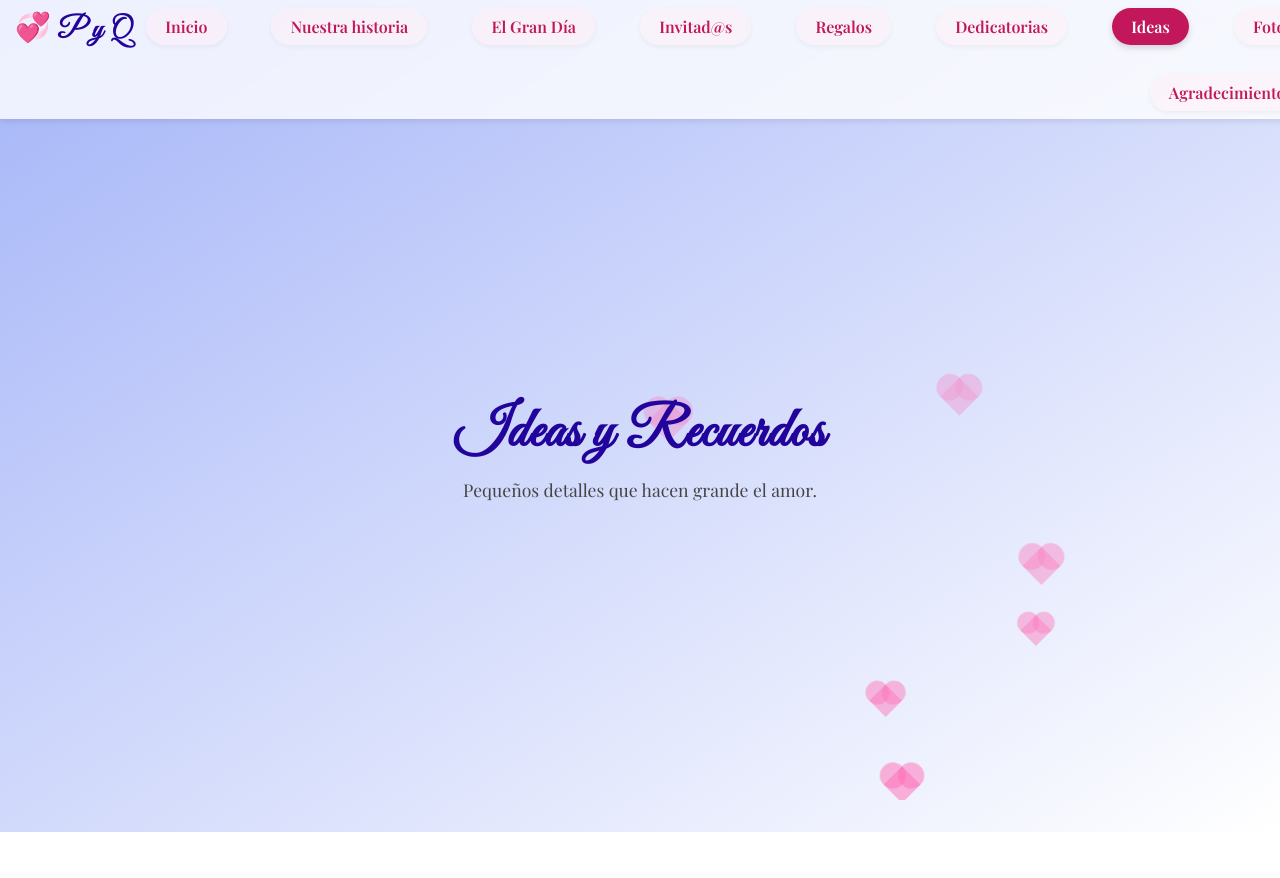
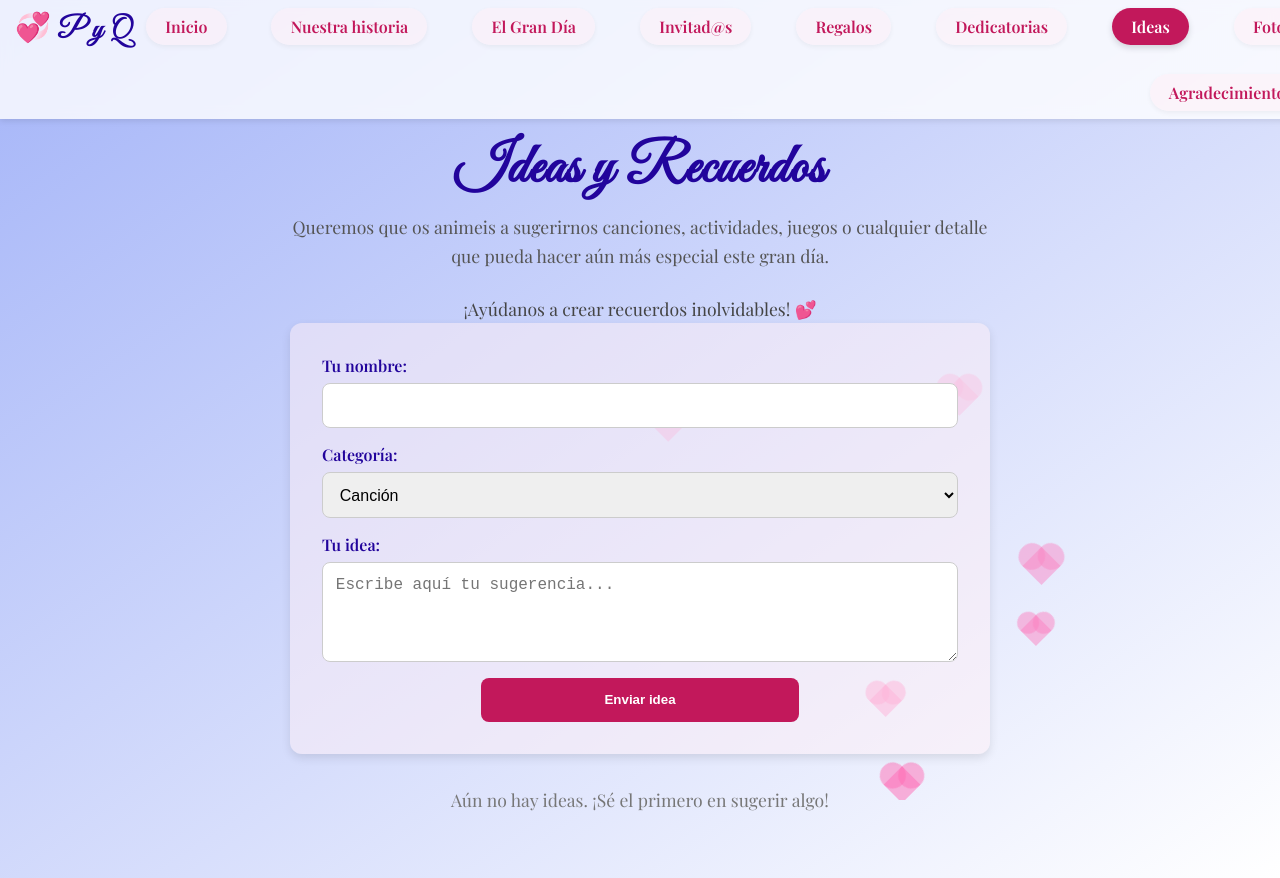
Before and after one commit to MONICAPRO0607/FinalProject, a React (Vite) app: page /ideas in a window 1280 px wide. Before the commit the page ends 832 px from the top, so only its background shows below. Built offline with nearby package versions, Linux system fonts and the light colour scheme.

Commit message:
Ideas page

```diff
--- a/src/pages/History/History.jsx
+++ b/src/pages/History/History.jsx
@@ -28,6 +28,7 @@ const History = () => {
   return (
     <div className="history-page">
       <h1 className="names">Nuestra historia</h1>
+      <p>Pequeños detalles que hacen grande el amor.</p>
       <div className="timeline">
         {sections.map((item, index) => (
           <div
--- a/src/pages/Ideas/Ideas.css
+++ b/src/pages/Ideas/Ideas.css
@@ -0,0 +1,130 @@
+.ideas {
+  padding: 2rem;
+  max-width: 800px;
+  margin: 2rem auto;
+  text-align: center;
+}
+
+.titles {
+  font-family: 'Playfair Display', serif;
+  text-align: center;
+  font-size: 2.2rem;
+  margin-bottom: 1.2rem;
+  color: var(--color-letter-primary);
+}
+
+.intro {
+  font-size: 1.1rem;
+  text-align: center;
+  margin-bottom: 1.5rem;
+  color: #555;
+}
+
+.ideas-form {
+  display: flex;
+  flex-direction: column;
+  gap: 1rem;
+  background: rgba(255, 240, 245, 0.5);
+  padding: 2rem;
+  border-radius: 12px;
+  box-shadow: 0 4px 10px rgba(0,0,0,0.1);
+  text-align: left;
+}
+
+.ideas-form label {
+  font-weight: 600;
+  color: var(--color-letter-primary);
+  display: flex;
+  flex-direction: column;
+  gap: 0.4rem;
+}
+
+.ideas-form input,
+.ideas-form textarea,
+.ideas-form select {
+  padding: 0.8rem;
+  border-radius: 8px;
+  border: 1px solid #ccc;
+  width: 100%;
+  font-size: 1rem;
+  box-sizing: border-box;
+}
+
+.ideas-form textarea {
+  min-height: 100px;
+  resize: vertical;
+}
+
+.ideas-form button {
+  background: var(--color-letter-secundary);
+  color: white;
+  padding: 0.9rem;
+  border: none;
+  border-radius: 8px;
+  cursor: pointer;
+  font-weight: bold;
+  transition: background 0.3s ease, transform 0.2s ease;
+  align-self: center;
+  width: 50%;
+}
+
+.ideas-form button:hover {
+  background: #a0164a;
+  transform: scale(1.03);
+}
+
+.ideas-list {
+  margin-top: 2rem;
+  display: flex;
+  flex-direction: column;
+  gap: 1rem;
+}
+
+.idea-card {
+  background: white;
+  padding: 1rem 1.5rem;
+  border-radius: 10px;
+  box-shadow: 0 2px 6px rgba(0,0,0,0.1);
+  text-align: left;
+}
+
+.idea-card h3 {
+  color: var(--color-letter-secundary);
+  margin-bottom: 0.4rem;
+  font-size: 1.2rem;
+}
+
+.idea-card p {
+  margin: 0.5rem 0 0;
+  color: #444;
+  line-height: 1.5;
+}
+
+.no-ideas {
+  text-align: center;
+  color: #777;
+}
+
+@media (max-width: 600px) {
+  .titles {
+    font-size: 1.8rem;
+  }
+
+   .ideas {
+    padding: 1rem;
+  }
+
+  .ideas-form {
+    padding: 1.2rem;
+  }
+
+  .ideas-form input,
+  .ideas-form textarea {
+    font-size: 0.95rem;
+  }
+
+
+  .ideas-form button {
+    width: 100%;
+  }
+}
--- a/src/pages/Ideas/Ideas.jsx
+++ b/src/pages/Ideas/Ideas.jsx
@@ -1,13 +1,99 @@
-import React from 'react'
+import React, { useState, useEffect } from 'react'
 import './Ideas.css'
 
 const Ideas = () => {
+  const [name, setName] = useState("");
+  const [idea, setIdea] = useState("");
+  const [category, setCategory] = useState("Canción");
+  const [ideas, setIdeas] = useState([]);
+
+  useEffect(() => {
+    const savedIdeas = localStorage.getItem("ideas");
+    if (savedIdeas) {
+      setIdeas(JSON.parse(savedIdeas));
+    }
+  }, []);
+
+  useEffect(() => {
+    localStorage.setItem("ideas", JSON.stringify(ideas));
+  }, [ideas]);
+
+  const handleSubmit = (e) => {
+    e.preventDefault();
+    if (!name || !idea) {
+      alert("Por favor completa tu nombre y la idea");
+      return;
+    }
+
+    const newIdea = {
+      id: Date.now(),
+      name,
+      category,
+      idea,
+    };
+
+    setIdeas([newIdea, ...ideas]);
+    setName("");
+    setIdea("");
+    setCategory("Canción");
+  };
+
   return (
     <div className="ideas">
       <h1 className="names">Ideas y Recuerdos</h1>
-      <p>Pequeños detalles que hacen grande el amor.</p>
+      <p className="intro">
+        Queremos que os animeis a sugerirnos canciones, actividades, juegos o cualquier detalle que pueda hacer aún más especial este gran día.</p>
+        <p>¡Ayúdanos a crear recuerdos inolvidables! 💕</p>
+
+
+     <form className="ideas-form" onSubmit={handleSubmit}>
+        <label>
+          Tu nombre:
+          <input
+            type="text"
+            value={name}
+            onChange={(e) => setName(e.target.value)}
+            required
+          />
+        </label>
+
+        <label>
+          Categoría:
+          <select value={category} onChange={(e) => setCategory(e.target.value)}>
+            <option value="Canción">Canción</option>
+            <option value="Actividad">Actividad</option>
+            <option value="Juego">Juego</option>
+            <option value="Detalle especial">Detalle especial</option>
+          </select>
+        </label>
+
+        <label>
+          Tu idea:
+          <textarea
+            value={idea}
+            onChange={(e) => setIdea(e.target.value)}
+            placeholder="Escribe aquí tu sugerencia..."
+            required
+          />
+        </label>
+
+        <button type="submit">Enviar idea</button>
+      </form>
+
+      <div className="ideas-list">
+        {ideas.length === 0 ? (
+          <p className="no-ideas">Aún no hay ideas. ¡Sé el primero en sugerir algo!</p>
+        ) : (
+          ideas.map((i) => (
+            <div key={i.id} className="idea-card">
+              <h3>{i.category}</h3>
+              <p><strong>{i.name}</strong>: {i.idea}</p>
+            </div>
+          ))
+        )}
+      </div>
     </div>
-  )
-}
+  );
+};
 
 export default Ideas
```
